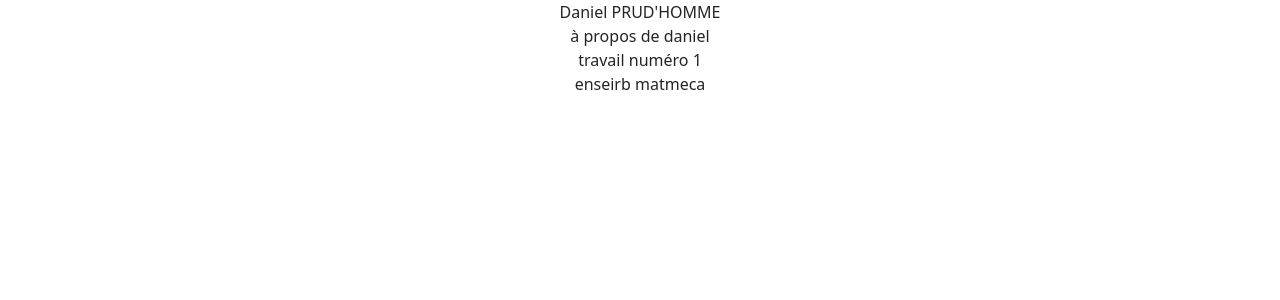
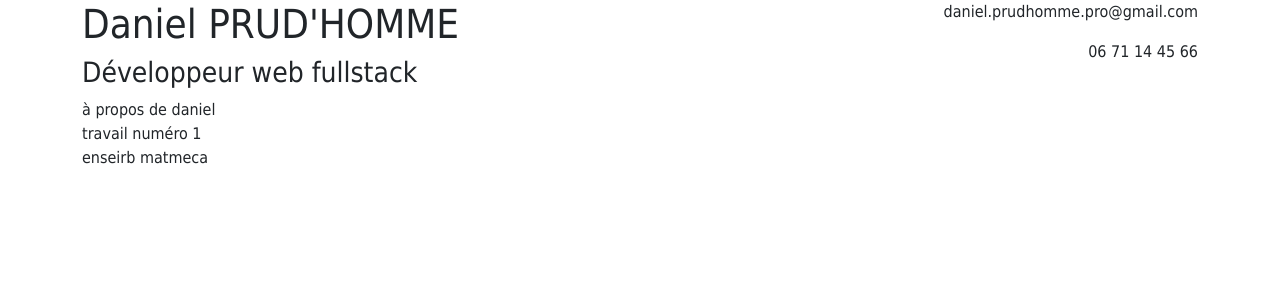
Before and after one commit to danielprudhomme/portfolio, a React (Create React App) app: page / in a window 1280 px wide. Shown: the top 300 px of the page. Built offline with nearby package versions, Linux system fonts and the light colour scheme.

Commit message:
Header structure

```diff
--- a/src/App.js
+++ b/src/App.js
@@ -7,10 +7,12 @@ import Education from './components/Education';
 function App() {
   return (
     <div className="App">
-      <Header />
-      <About />
-      <WorkExperience />
-      <Education />
+      <div class="container">
+        <Header />
+        <About />
+        <WorkExperience />
+        <Education />
+      </div>
     </div>
   );
 }
--- a/src/App.scss
+++ b/src/App.scss
@@ -1,3 +1,3 @@
 .App {
-  text-align: center;
+  font-family: Tahoma, Geneva, Verdana, sans-serif;
 }
--- a/src/components/Header.js
+++ b/src/components/Header.js
@@ -3,7 +3,16 @@ import './Header.scss';
 function Header() {
   return (
     <div className="Header">
-      Daniel PRUD'HOMME
+      <div class="row">
+        <div class="col-xs-12 col-sm-6 col-md-6 col-lg-8 Header-left">
+          <h1>Daniel PRUD'HOMME</h1>
+          <h3>Développeur web fullstack</h3>
+        </div>
+        <div class="col-xs-12 col-sm-6 col-md-6 col-lg-4 Header-right">
+          <p>daniel.prudhomme.pro@gmail.com</p>
+          <p>06 71 14 45 66</p>
+        </div>
+      </div>
     </div>
   );
 }
--- a/src/components/Header.scss
+++ b/src/components/Header.scss
@@ -0,0 +1,5 @@
+.Header {
+  .Header-right {
+    text-align: end;
+  }
+}
```
